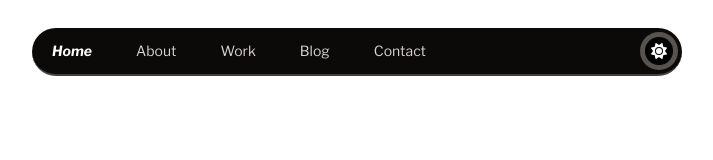
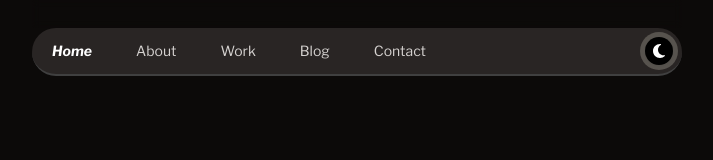
Before and after one commit to khalid-09/DeveloperCraft, a React (Vite) app: page / in a window 1280 px wide. Shown: the top 160 px of the page, without its empty margins (283-996 px from the left). Built offline with nearby package versions, Linux system fonts and the light colour scheme.

Commit message:
Fixed Dark mode bug

```diff
--- a/src/components/DropDownMenu.jsx
+++ b/src/components/DropDownMenu.jsx
@@ -3,8 +3,8 @@ import { NavLink } from 'react-router-dom';
 const DropDownMenu = () => {
   return (
     <>
-      <div className="fixed inset-0 backdrop-blur-sm bg-neutral-800/20 z-40"></div>
-      <div className="relative z-50 mt-3">
+      <div className="fixed inset-0 backdrop-blur-sm bg-neutral-800/20 z-40 transition duration-300 ease-in"></div>
+      <div className="relative z-50 mt-3 transition ease-in duration-300">
         <div className="dark:bg-lightBg bg-mainBg sm:w-[40%] w-[60%] block md:hidden rounded-3xl transition duration-300 ease-in z-50 shadow-md  border-b-2 border-neutral-700">
           <ul className="px-4 py-4 space-y-1 dark:text-white text-[#a8a29e] font-poppins">
             <li className="nav-list py-3">
--- a/src/components/PageNav.jsx
+++ b/src/components/PageNav.jsx
@@ -37,7 +37,7 @@ const PageNav = () => {
           </li>
         </ul>
         <div
-          className="block md:hidden rounded-3xl px-5 py-2 hover:bg-[#78716c] z-50"
+          className="block md:hidden rounded-3xl px-5 py-2 hover:bg-[#78716c] z-50 transition ease-in duration-300"
           onClick={handleShow}
         >
           {!open ? (
--- a/src/hooks/useDark.jsx
+++ b/src/hooks/useDark.jsx
@@ -3,7 +3,8 @@ import { useEffect, useState } from 'react';
 export function useDark() {
   const [isDark, setIsDark] = useState(function () {
     const storedValue = localStorage.getItem('isDark');
-    return JSON.parse(storedValue) && true;
+    if (storedValue) return JSON.parse(storedValue);
+    return true;
   });
 
   const handleClick = function handleClick() {
```
